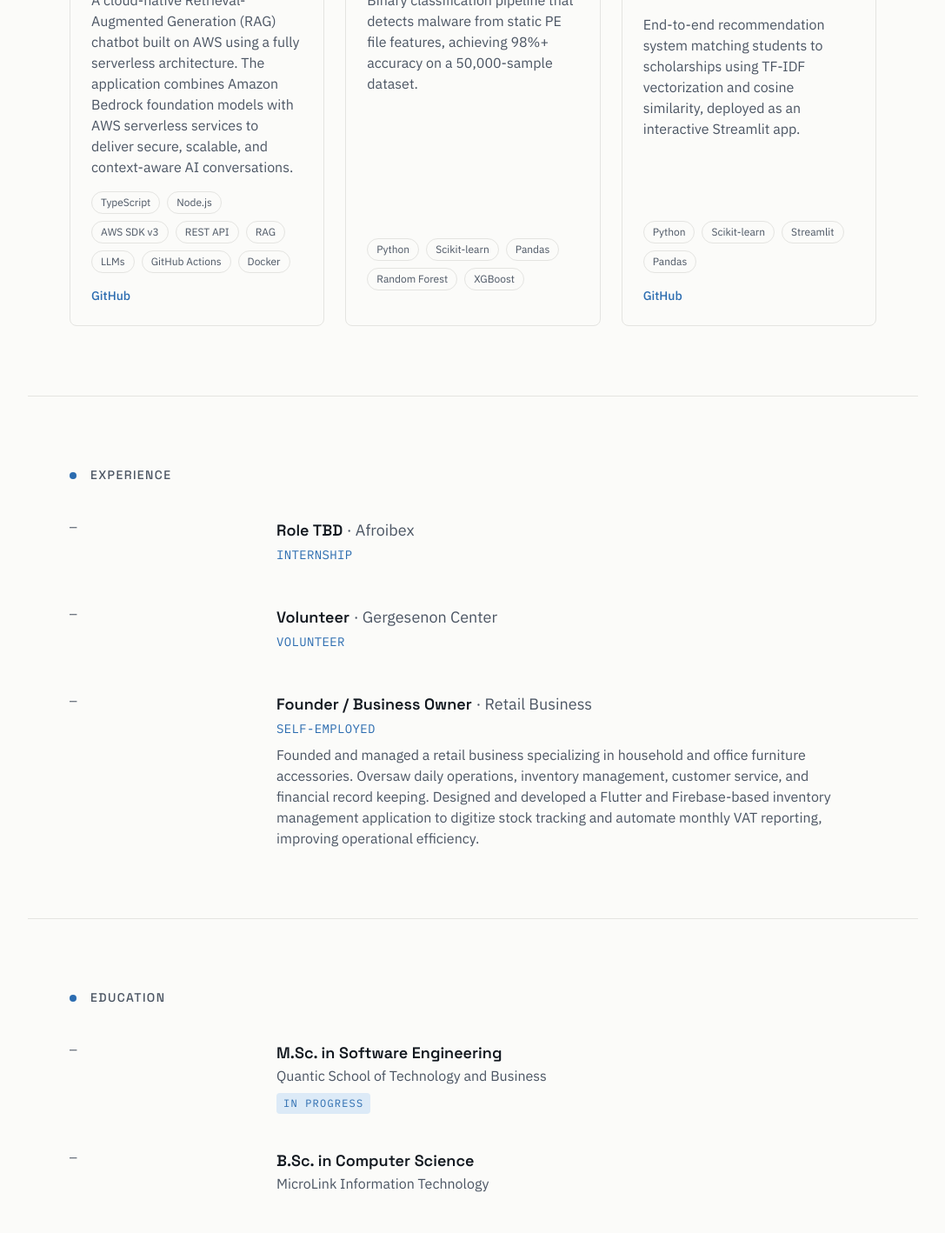
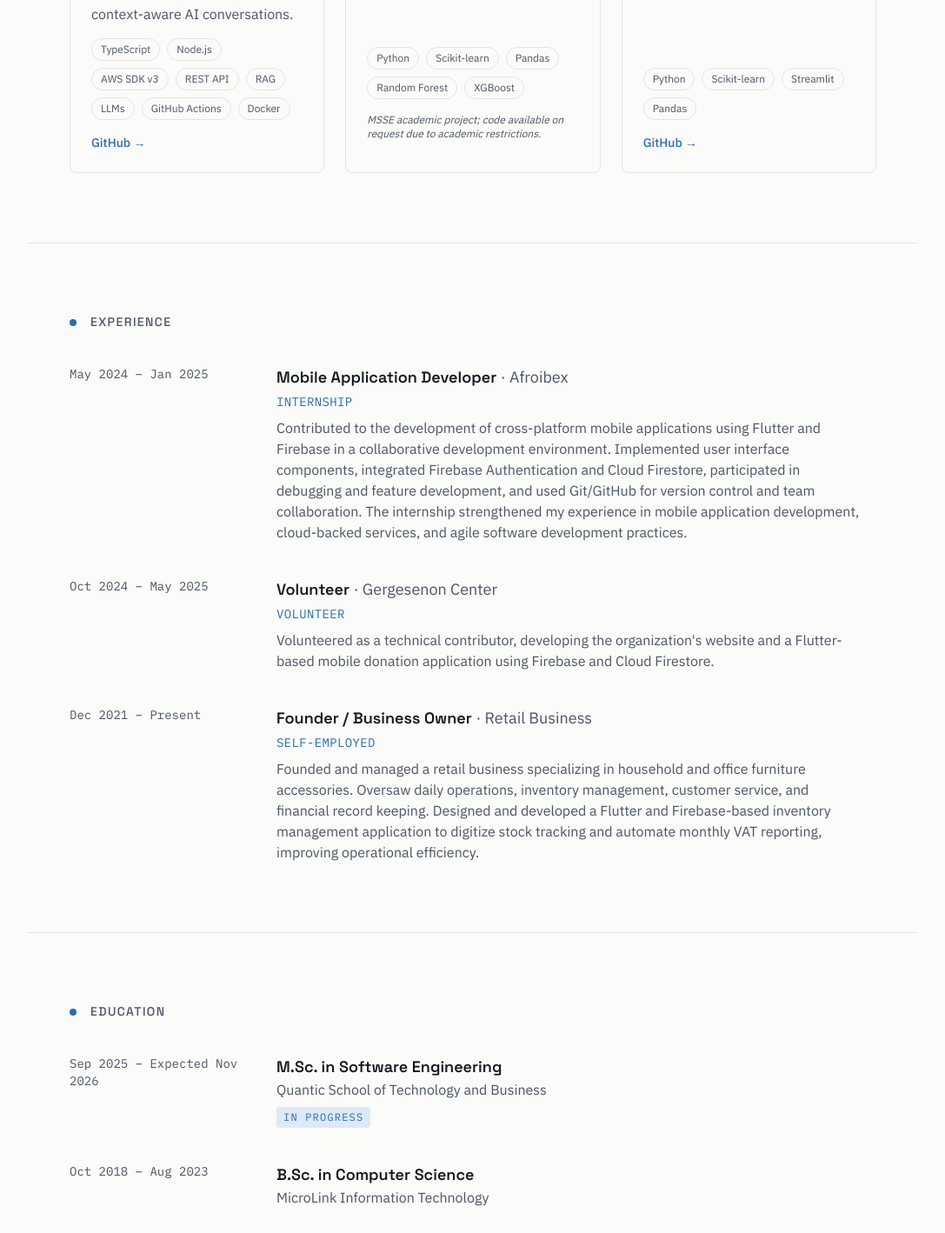
Before and after one commit to yesahek/yesahek.github.io, a React (Vite) app: page / in a window 1280 px wide. Shown: the part 2980-4398 px from the top of the page at 87% size, without its empty margins (96-1183 px from the left). Built offline with nearby package versions, Linux system fonts and the light colour scheme.

Commit message:
Project Card, edit content

```diff
--- a/src/components/ProjectCard.jsx
+++ b/src/components/ProjectCard.jsx
@@ -1,55 +1,39 @@
 function ProjectCard({ project }) {
-  const { title, image, summary, technologies = [], githubUrl, demoUrl } = project;
+  const { title, image, summary, technologies = [], githubUrl, demoUrl, note } = project;
 
   return (
     <div className="border border-line rounded-lg p-6 flex flex-col h-full">
-      {image && (
-        <img
-          src={image}
-          alt={`${title} screenshot`}
-          className="rounded-md border border-line w-full h-40 object-cover mb-4"
-        />
-      )}
+      {/* image block from before */}
+
       <h3 className="text-xl font-display font-semibold text-ink mb-3">
         {title}
       </h3>
 
-      {summary && (
-        <p className="text-ink-muted mb-4 flex-1">{summary}</p>
-      )}
+      {summary && <p className="text-ink-muted mb-4 flex-1">{summary}</p>}
 
       {technologies.length > 0 && (
         <div className="flex flex-wrap gap-2 mb-4">
           {technologies.map((tech) => (
-            <span
-              key={tech}
-              className="text-xs px-2.5 py-1 rounded-full border border-line text-ink-muted"
-            >
+            <span key={tech} className="text-xs px-2.5 py-1 rounded-full border border-line text-ink-muted">
               {tech}
             </span>
           ))}
         </div>
       )}
 
+      {note && (
+        <p className="text-xs text-ink-muted italic mb-3">{note}</p>
+      )}
+
       <div className="flex gap-3 mt-auto">
         {githubUrl && (
-          <a
-            href={githubUrl}
-            target="_blank"
-            rel="noopener noreferrer"
-            className="text-sm font-medium text-accent hover:underline"
-          >
-            GitHub
+          <a href={githubUrl} target="_blank" rel="noopener noreferrer" className="text-sm font-medium text-accent hover:underline">
+            GitHub →
           </a>
         )}
         {demoUrl && (
-          <a
-            href={demoUrl}
-            target="_blank"
-            rel="noopener noreferrer"
-            className="text-sm font-medium text-accent hover:underline"
-          >
-            Demo
+          <a href={demoUrl} target="_blank" rel="noopener noreferrer" className="text-sm font-medium text-accent hover:underline">
+            Demo →
           </a>
         )}
       </div>
--- a/src/content.js
+++ b/src/content.js
@@ -55,17 +55,19 @@ export const projects = [
     id: "donation-platform",
     featured: false,
     title: "Donation Platform",
-    summary: "Contributed to the development of a website and mobile donation platform for the Gergesenon Center for Support and Rehabilitation of People with Mental Disorder. The platform was designed to support fundraising efforts, increase public engagement, and simplify the donation process.",
+    summary: "Contributed to the development of a website and mobile donation platform. The platform was designed to support fundraising efforts, increase public engagement, and simplify the donation process.",
     problem: "",
     technologies: ["Website", "Flutter", "Firebase"],
     screenshots: [],
     githubUrl: "", // TODO
     demoUrl: "",
+    note: "Codebase is proprietary the Organization and cannot be shared publicly.",
   },
   {
     id: "bedrock-rag-chatbot",
     featured: false,
     title: "Amazon Bedrock RAG Chatbot",
+    image: "images/Rag-Chatbot.jpg",
     summary: "A cloud-native Retrieval-Augmented Generation (RAG) chatbot built on AWS using a fully serverless architecture. The application combines Amazon Bedrock foundation models with AWS serverless services to deliver secure, scalable, and context-aware AI conversations.",
     problem: "Large Language Models can generate inaccurate or outdated responses when they rely only on their pre-trained knowledge. This project addresses that limitation by implementing Retrieval-Augmented Generation (RAG), enabling the chatbot to retrieve relevant information from a knowledge base before generating responses. The solution demonstrates how AWS serverless services and Amazon Bedrock can be combined to build reliable, scalable, and cost-efficient AI applications.",
     architectureDiagram: "", // TODO: path to an image, e.g. "/images/bedrock-architecture.png"
@@ -91,7 +93,7 @@ export const projects = [
     id: "scholarship-recommendation-platform",
     featured: false,
     title: "Scholarship Recommendation Platform",
-    images: "images/Scholarship.png",
+    image: "images/Scholarship.png",
     summary: "End-to-end recommendation system matching students to scholarships using TF-IDF vectorization and cosine similarity, deployed as an interactive Streamlit app.",
     problem: "Helping students find scholarships that match their academic profile, field of study, and eligibility criteria.",
     technologies: ["Python", "Scikit-learn", "Streamlit", "Pandas"],
@@ -104,29 +106,29 @@ export const projects = [
 export const experience = [
     {
     id: "afroibex",
-    role: "", // TODO: your actual title
+    role: "Mobile Application Developer",
     org: "Afroibex",
     type: "Internship",
-    startDate: "", // TODO
-    endDate: "", // TODO
-    summary: "", // TODO: what you did, what you learned/shipped
+    startDate: "May 2024",
+    endDate: "Jan 2025",
+    summary: "Contributed to the development of cross-platform mobile applications using Flutter and Firebase in a collaborative development environment. Implemented user interface components, integrated Firebase Authentication and Cloud Firestore, participated in debugging and feature development, and used Git/GitHub for version control and team collaboration. The internship strengthened my experience in mobile application development, cloud-backed services, and agile software development practices.",
   },
   {
     id: "gergesenon",
     role: "Volunteer",
     org: "Gergesenon Center",
     type: "Volunteer",
-    startDate: "", // TODO
-    endDate: "", // TODO
-    summary: "", // TODO
+    startDate: "Oct 2024",
+    endDate: "May 2025",
+    summary: "Volunteered as a technical contributor, developing the organization's website and a Flutter-based mobile donation application using Firebase and Cloud Firestore. ",
   },
   {
     id: "self-employed",
     role: "Founder / Business Owner",
     org: "Retail Business",
     type: "Self-employed",
-    startDate: "", // TODO
-    endDate: "", // TODO, or "Present"
+    startDate: "Dec 2021",
+    endDate: "Present",
     summary: "Founded and managed a retail business specializing in household and office furniture accessories. Oversaw daily operations, inventory management, customer service, and financial record keeping. Designed and developed a Flutter and Firebase-based inventory management application to digitize stock tracking and automate monthly VAT reporting, improving operational efficiency.",
   },
 ];
@@ -137,24 +139,24 @@ export const education = [
     degree: "M.Sc. in Software Engineering",
     school: "Quantic School of Technology and Business",
     status: "In Progress",
-    startDate: "", // TODO
-    endDate: "", // TODO, expected
+    startDate: "Sep 2025",
+    endDate: "Expected Nov 2026",
   },
   {
     id: "bsc",
     degree: "B.Sc. in Computer Science",
     school: "MicroLink Information Technology",
     status: "Completed",
-    startDate: "", // TODO
-    endDate: "", // TODO
+    startDate: "Oct 2018",
+    endDate: "Aug 2023",
   },
     {
     id: "diploma",
     degree: "Diploma Hardware and Network Servicing",
     school: "MicroLink Information Technology",
     status: "Completed",
-    startDate: "", // TODO
-    endDate: "", // TODO
+    startDate: "Nov 2015",
+    endDate: "Sep 2018",
   },
 
 ];
```
Also changed, not shown: public/images/Rag-Chatbot.jpg (added).
